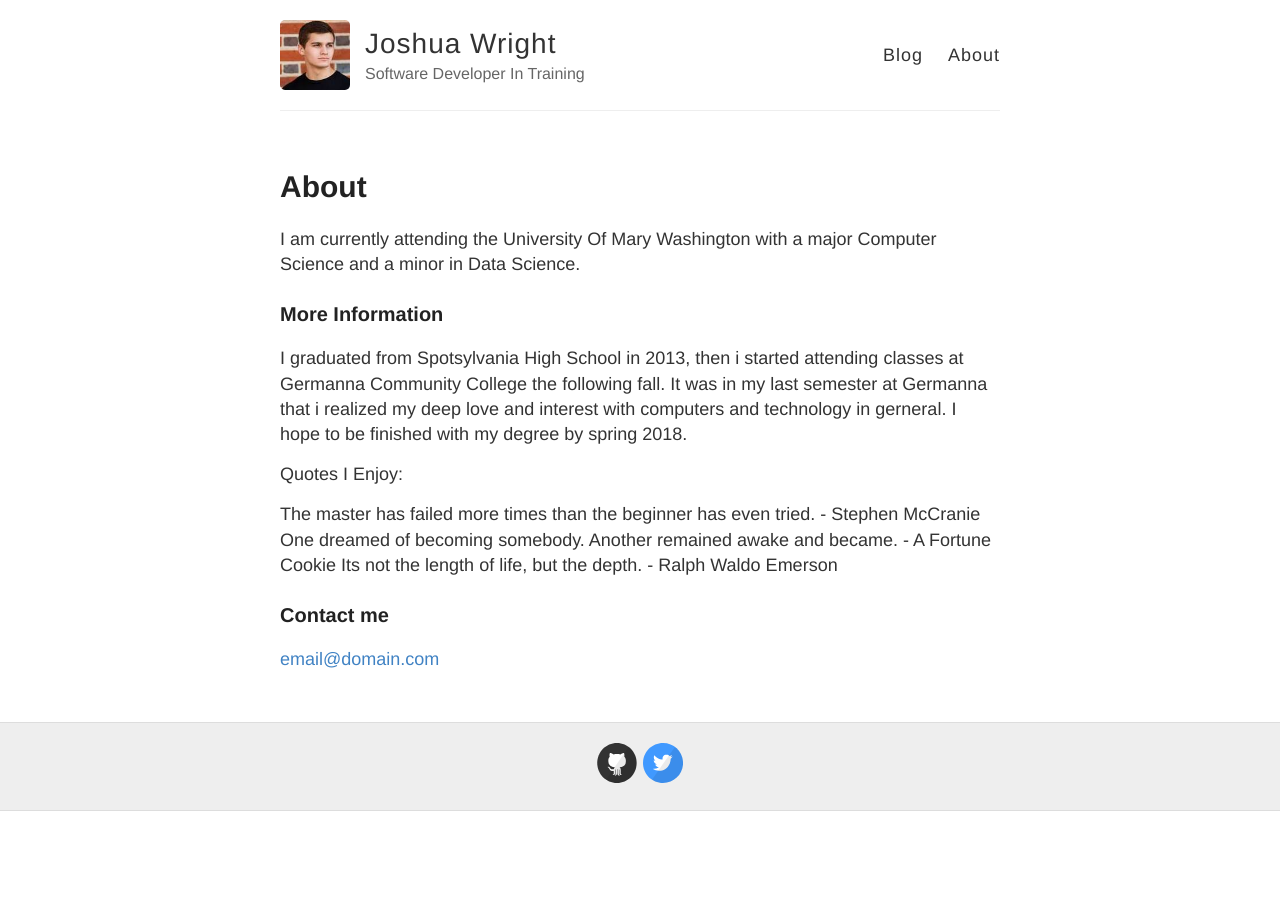
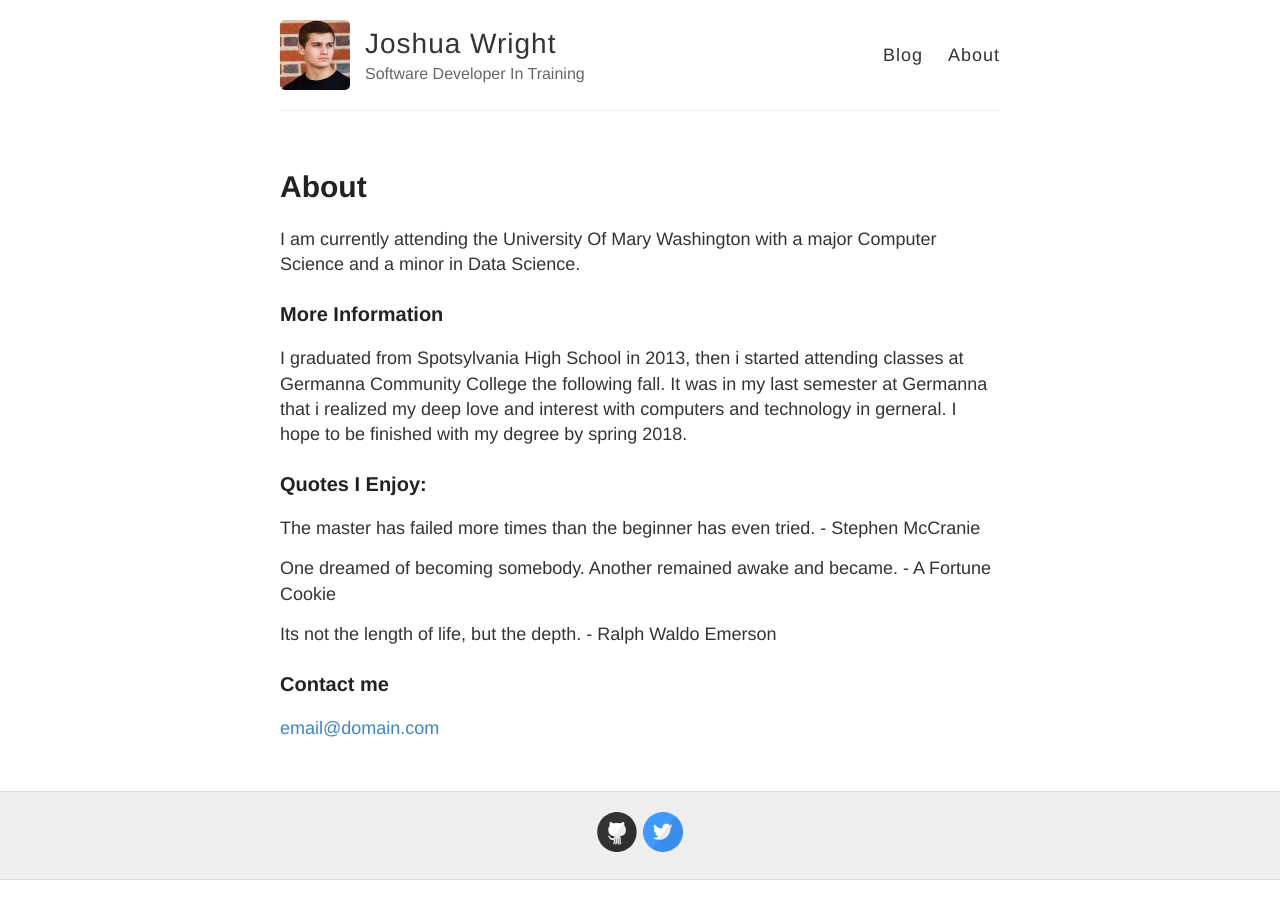
Before and after one commit to JoshTWright/devBlog, a Jekyll site: the page built from about.md, in a window 1280 px wide. Built offline with Jekyll 4.4.1, drawn with Linux system fonts in a browser that asks for light colours.

```diff
--- a/about.md
+++ b/about.md
@@ -12,14 +12,14 @@ I graduated from Spotsylvania High School in 2013, then i started attending clas
 
 
 
-Quotes I Enjoy:
+### Quotes I Enjoy:
 
-The master has failed more times than the beginner has even tried.
-                                                - Stephen McCranie
-One dreamed of becoming somebody. Another remained awake and became.
-                                                - A Fortune Cookie
-Its not the length of life, but the depth.
-                                                - Ralph Waldo Emerson
+The master has failed more times than the beginner has even tried.    - Stephen McCranie
+
+One dreamed of becoming somebody. Another remained awake and became.    - A Fortune Cookie
+
+Its not the length of life, but the depth.    - Ralph Waldo Emerson
+
 ### Contact me
 
 [email@domain.com](mailto:email@domain.com)
```
